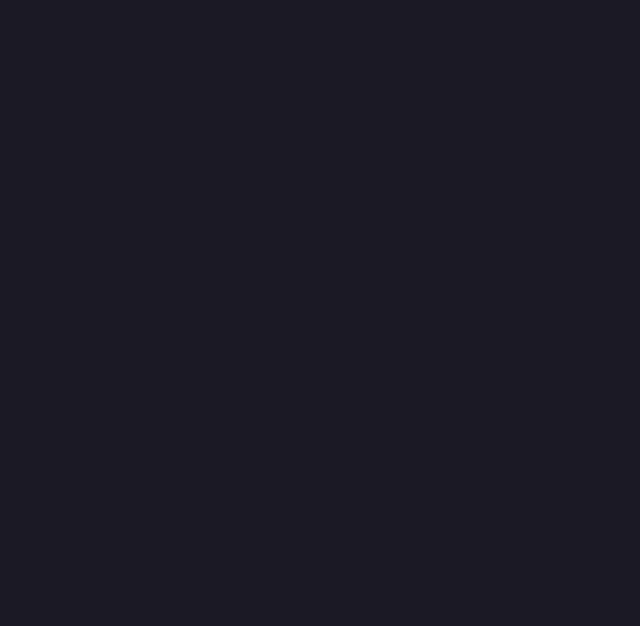
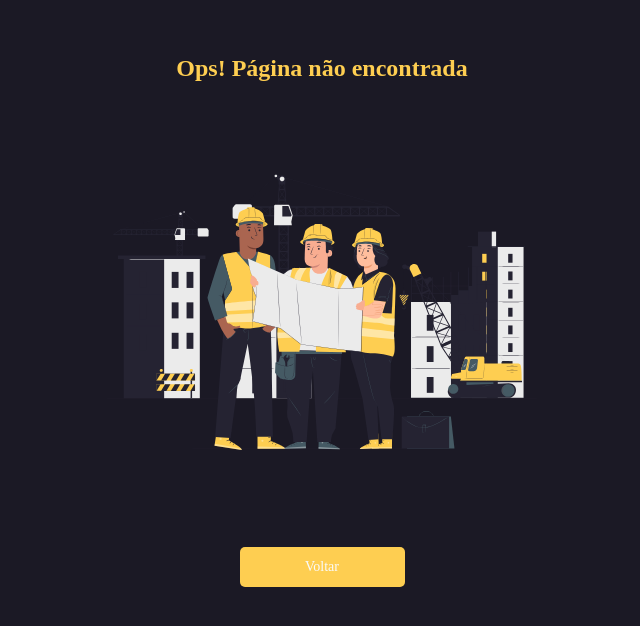
Before and after one commit to 42Dias/romtec-front, a React (Create React App) app: page /login in a window 1280 px wide. Before the commit this address had no page. Shown: the top 626 px of the page, without its empty margins (318-958 px from the left). Built offline with nearby package versions, Linux system fonts and the light colour scheme; the HTML template or start-up script is replaced by a standard one.

Commit message:
adding error screen

```diff
--- a/src/App.tsx
+++ b/src/App.tsx
@@ -1,6 +1,6 @@
 import { BrowserRouter, Routes, Route } from 'react-router-dom'
 
-import { Login, Home, Register, ForgotPassword, Terms } from './pages'
+import { Login, Home, Register, ForgotPassword, Terms, Error } from './pages'
 
 import { GlobalStyle } from './ui'
 import { LOGIN, HOME, REGISTER, FORGOTPASSWORD, TERMS } from './routes'
@@ -14,6 +14,7 @@ export function App () {
         <Route path={REGISTER} element={<Register />} />
         <Route path={FORGOTPASSWORD} element={<ForgotPassword />} />
         <Route path={TERMS} element={<Terms />} />
+        <Route path='*' element={<Error />} />
       </Routes>
       <GlobalStyle />
     </BrowserRouter>
--- /dev/null
+++ b/src/pages/Error/Error.styled.ts
@@ -0,0 +1,50 @@
+import styled from 'styled-components/macro'
+import { theme } from '../../ui'
+
+export const ContainerError = styled.div`
+ display: flex;
+  align-items: center;
+  justify-content: center;
+  margin: 0 auto;
+  flex-direction: column;
+  height: 100%;
+  padding: 40px 15px;
+
+  h2 {
+    font-size: 24px;
+    color: ${theme.colors.yellow};
+    padding: 15px 0;
+  }
+`
+
+export const ContentError = styled.div`
+ display: flex;
+  align-items: center;
+  justify-content: center;
+  margin: 0 auto;
+  flex-direction: column;
+
+  @media (max-width: 768px) {
+    img {
+      width: 100%;
+    }
+  }
+
+  img {
+    width: 430px;
+    height: 430px;
+  }
+
+  a {
+    margin: 20px 0;
+    display: flex;
+    align-items: center;
+    justify-content: center;
+    width: 165px;
+    height: 40px;
+    background: ${theme.colors.yellow};
+    border-radius: 5px;
+    color: ${theme.colors.white};
+    font-size: 14px;
+  }
+`
--- /dev/null
+++ b/src/pages/Error/Error.tsx
@@ -0,0 +1,17 @@
+import image from '../../assets/erro.svg'
+
+import { Link } from 'react-router-dom'
+
+import * as S from './Error.styled'
+
+export function Error () {
+  return (
+    <S.ContainerError>
+      <h2>Ops! Página não encontrada</h2>
+      <S.ContentError>
+        <img src={image} alt='error' />
+        <Link to='/home'>Voltar</Link>
+      </S.ContentError>
+    </S.ContainerError>
+  )
+}
--- /dev/null
+++ b/src/pages/Error/index.ts
@@ -0,0 +1 @@
+export * from './Error'
--- a/src/pages/index.ts
+++ b/src/pages/index.ts
@@ -3,3 +3,4 @@ export * from './Home'
 export * from './Register'
 export * from './ForgotPassword'
 export * from './Terms'
+export * from './Error'
```
